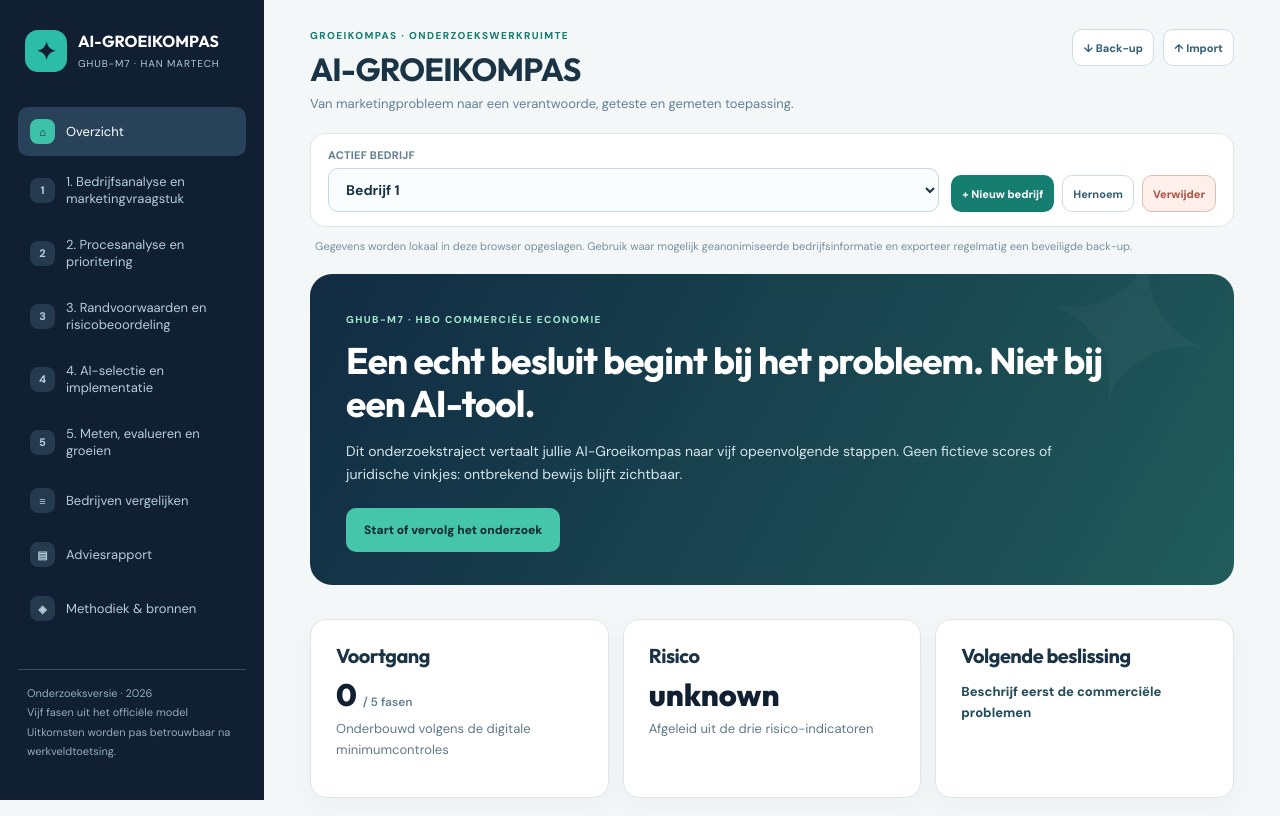
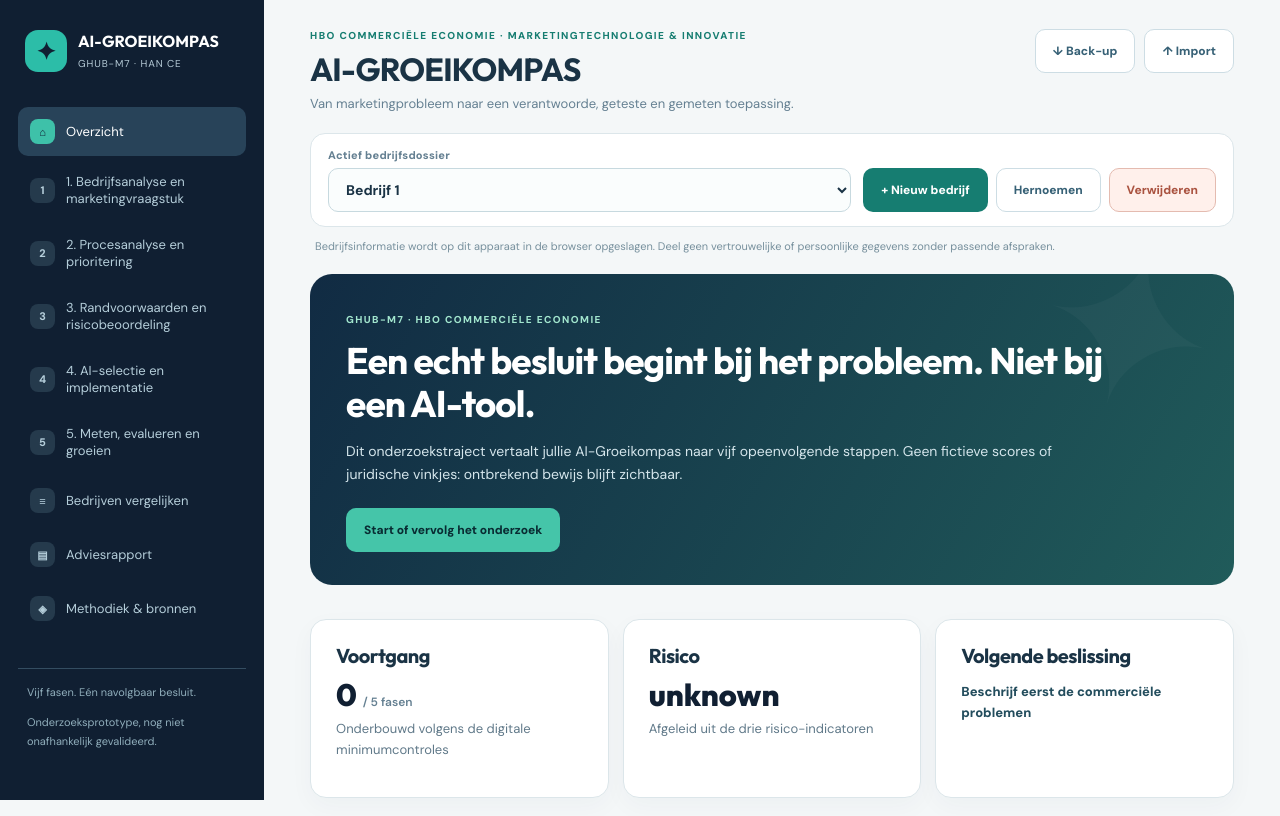
Before and after one commit to ianvdbrink3/HAN-MARTECH, a plain HTML site: page index.html in a window 1280 px wide. Shown: the top 816 px of the page. Drawn offline with Linux system fonts and the light colour scheme.

Commit message:
feat: launch document-faithful V3 research dashboard on preview branch

```diff
--- a/index.html
+++ b/index.html
@@ -1,39 +1,48 @@
 <!doctype html>
-<html lang="nl"><head>
-<meta charset="utf-8"><meta name="viewport" content="width=device-width, initial-scale=1, viewport-fit=cover">
+<html lang="nl">
+<head>
+<meta charset="utf-8">
+<meta name="viewport" content="width=device-width,initial-scale=1,viewport-fit=cover">
 <meta name="theme-color" content="#101f32">
-<meta name="description" content="AI-Groeikompas: een onderbouwd vijf-fasen onderzoeksmodel voor verantwoorde AI in MKB-marketing.">
+<meta name="description" content="AI-GROEIKOMPAS — Onderbouwde AI-keuzes voor MKB-marketing: van bedrijfsanalyse naar evaluatie in vijf fasen.">
 <title>AI-GROEIKOMPAS | GHUB-M7</title>
 <link rel="stylesheet" href="v3/style.css">
-</head><body>
-<div class="scrim" id="scrim"></div>
-<button class="mobilemenu" id="screenMenu" type="button" aria-label="Open navigatiemenu" aria-expanded="false" aria-controls="sidebar">☰</button>
+</head>
+<body>
 <div class="shell">
-<aside class="side" id="sidebar" aria-label="Hoofdnavigatie">
- <div class="brand"><div class="brandmark">✦</div><div><strong>AI-GROEIKOMPAS</strong><small>GHUB-M7 · HAN MARTECH</small></div></div>
- <nav class="navlist" id="navigation"></nav>
- <div class="sidefooter">Onderzoeksversie · 2026<br>Vijf fasen uit het officiële model<br>Uitkomsten worden pas betrouwbaar na werkveldtoetsing.</div>
+  <aside class="side" id="sidebar">
+    <div class="brand">
+      <div class="brandmark" aria-hidden="true">✦</div>
+      <div><strong>AI-GROEIKOMPAS</strong><small>GHUB-M7 · HAN CE</small></div>
+    </div>
+    <nav id="navigation" class="navlist" aria-label="Hoofdnavigatie"></nav>
+    <div class="sidefooter">Vijf fasen. Eén navolgbaar besluit.<p>Onderzoeksprototype, nog niet onafhankelijk gevalideerd.</p></div>
   </aside>
-<main class="main">
+  <div id="scrim" class="scrim" aria-hidden="true"></div>
+  <button id="screenMenu" class="mobilemenu" aria-label="Open navigatiemenu" aria-expanded="false" aria-controls="navigation">☰</button>
+  <main class="main" id="main">
     <header class="top">
-  <div><div class="eyebrow">GROEIKOMPAS · ONDERZOEKSWERKRUIMTE</div><h1 id="title">AI-GROEIKOMPAS</h1><p class="sub" id="subtitle">Vijf fasen voor verantwoord marketingonderzoek.</p></div>
-  <div class="top-actions"><button class="btn secondary xs" type="button" data-action="export">↓ Back-up</button><button class="btn secondary xs" type="button" data-action="import">↑ Import</button><input type="file" id="fileImport" accept=".json,application/json" hidden></div>
+      <div><div class="eyebrow">HBO Commerciële Economie · Marketingtechnologie & Innovatie</div><h1 id="title">AI-GROEIKOMPAS</h1><p id="subtitle" class="sub">Onderzoek en advies in vijf fasen</p></div>
+      <div class="top-actions">
+        <button class="btn secondary" data-action="export" type="button">↓ Back-up</button>
+        <button class="btn secondary" data-action="import" type="button">↑ Import</button>
+      </div>
     </header>
- <section class="casebar" aria-label="Bedrijfsdossiers">
-  <label>ACTIEF BEDRIJF<select id="caseList" aria-label="Kies bedrijfsdossier"></select></label>
+    <section class="casebar" aria-label="Bedrijfsdossier">
+      <label>Actief bedrijfsdossier<select id="caseList" aria-label="Wissel bedrijfsdossier"></select></label>
       <div class="case-actions">
-   <button class="btn xs" data-action="new-company">+ Nieuw bedrijf</button>
-   <button class="btn secondary xs" data-action="rename-company">Hernoem</button>
-   <button class="btn danger xs" data-action="delete-company">Verwijder</button>
+        <button type="button" class="btn" data-action="new-company">+ Nieuw bedrijf</button>
+        <button type="button" class="btn secondary" data-action="rename-company">Hernoemen</button>
+        <button type="button" class="btn danger" data-action="delete-company">Verwijderen</button>
       </div>
     </section>
- <p class="privacy">Gegevens worden lokaal in deze browser opgeslagen. Gebruik waar mogelijk geanonimiseerde bedrijfsinformatie en exporteer regelmatig een beveiligde back-up.</p>
- <div id="view" role="main" aria-live="polite"><div class="loading">Onderzoeksmodel laden…</div></div>
- <footer class="foot">HAN · Commerciële Economie · AI-Groeikompas · Researchprototype · Geen juridisch advies</footer>
+    <p class="privacy">Bedrijfsinformatie wordt op dit apparaat in de browser opgeslagen. Deel geen vertrouwelijke of persoonlijke gegevens zonder passende afspraken.</p>
+    <section id="view" aria-live="polite"></section>
+    <footer class="foot">AI-GROEIKOMPAS · Methodiek: GHUB-M7, 30 november 2026 · Beoordelingscriteria en drempels nog te valideren</footer>
   </main>
 </div>
+<input type="file" id="fileImport" accept="application/json" hidden>
 <script src="v3/model.js"></script>
-<script src="v3/advisor.js"></script>
-<script src="v3/report.js"></script>
 <script src="v3/app.js"></script>
-</body></html>
+</body>
+</html>
```
Lines whose indentation alone changed are shown as unchanged.
